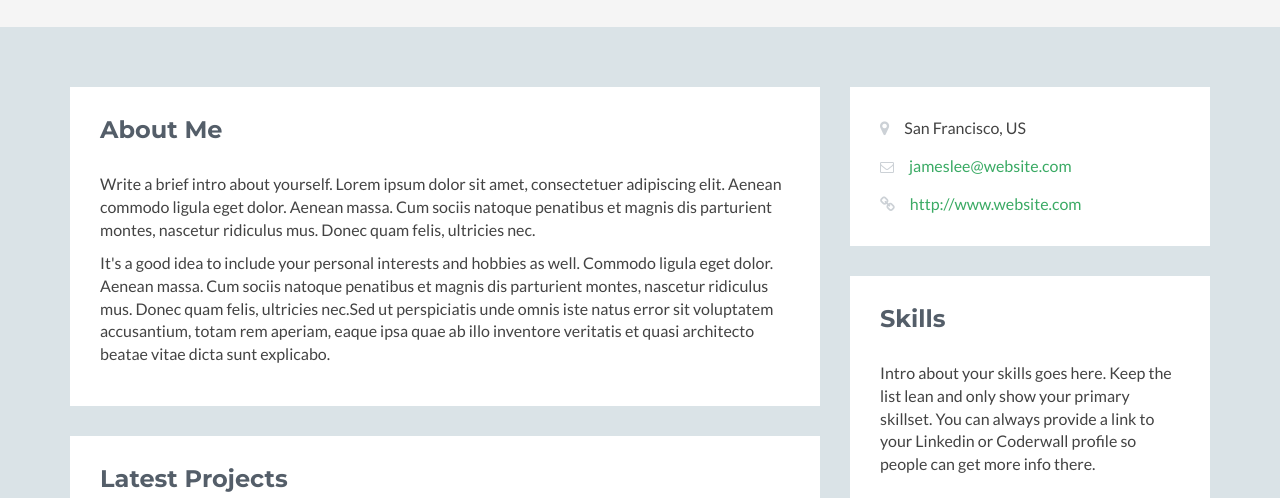
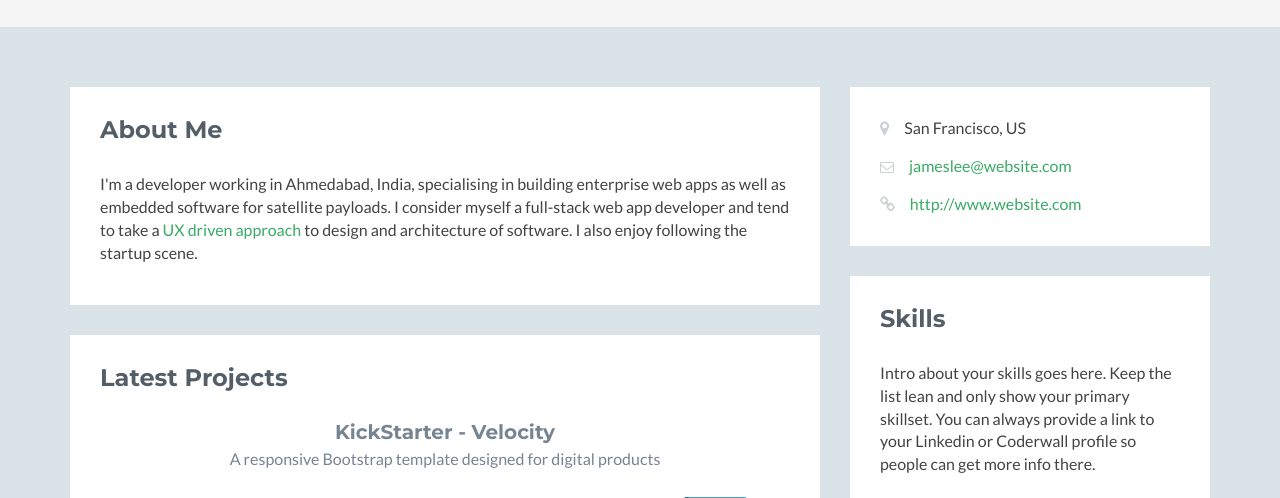
Before and after one commit to codiphany/codiphany.github.io, a plain HTML site: page index.html in a window 1280 px wide. Shown: the part 223-721 px from the top of the page. Drawn offline with Linux system fonts and the light colour scheme; no server answers; a script that the page names is missing.

Commit message:
Profile Update

```diff
--- a/index.html
+++ b/index.html
@@ -59,11 +59,7 @@
                     <div class="section-inner">
                         <h2 class="heading">About Me</h2>
                         <div class="content">
-                            <p>Write a brief intro about yourself. Lorem ipsum dolor sit amet, consectetuer adipiscing elit. Aenean commodo ligula eget dolor. Aenean massa. Cum sociis natoque penatibus et magnis dis parturient montes, nascetur ridiculus mus. Donec quam felis, ultricies nec.</p>
-
-        <p>It's a good idea to include your personal interests and hobbies as well. Commodo ligula eget dolor. Aenean massa. Cum sociis natoque penatibus et magnis dis parturient montes, nascetur ridiculus mus. Donec quam felis, ultricies nec.Sed ut perspiciatis unde omnis iste natus error sit voluptatem accusantium, totam rem aperiam, eaque ipsa quae ab illo inventore veritatis et quasi architecto beatae vitae dicta sunt explicabo.</p>
-
-                        </div><!--//content-->
+                            <p>I'm a developer working in Ahmedabad, India, specialising in building enterprise web apps as well as embedded software for satellite payloads. I consider myself a full-stack web app developer and tend to take a <a href="https://msdn.microsoft.com/en-us/magazine/mt619988.aspx">UX driven approach</a> to design and architecture of software. I also enjoy following the startup scene.</div><!--//content-->
                     </div><!--//section-inner-->
                 </section><!--//section-->
 
```
